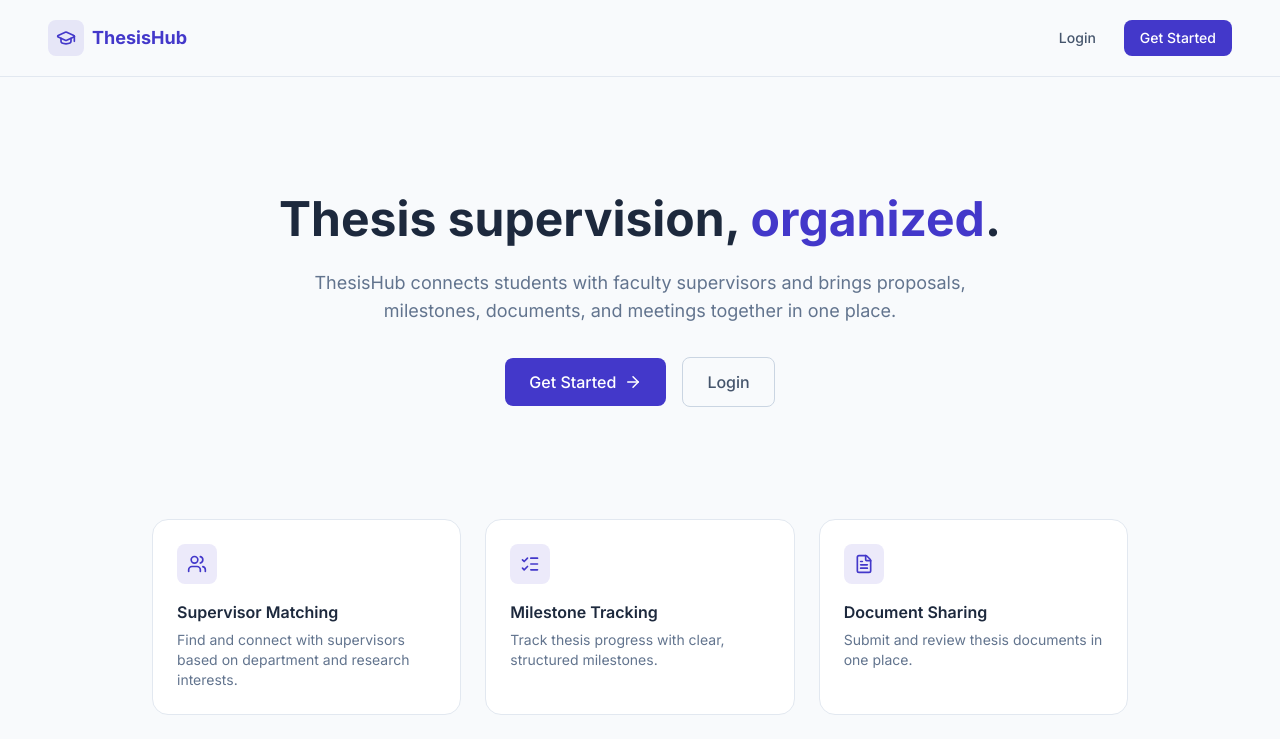
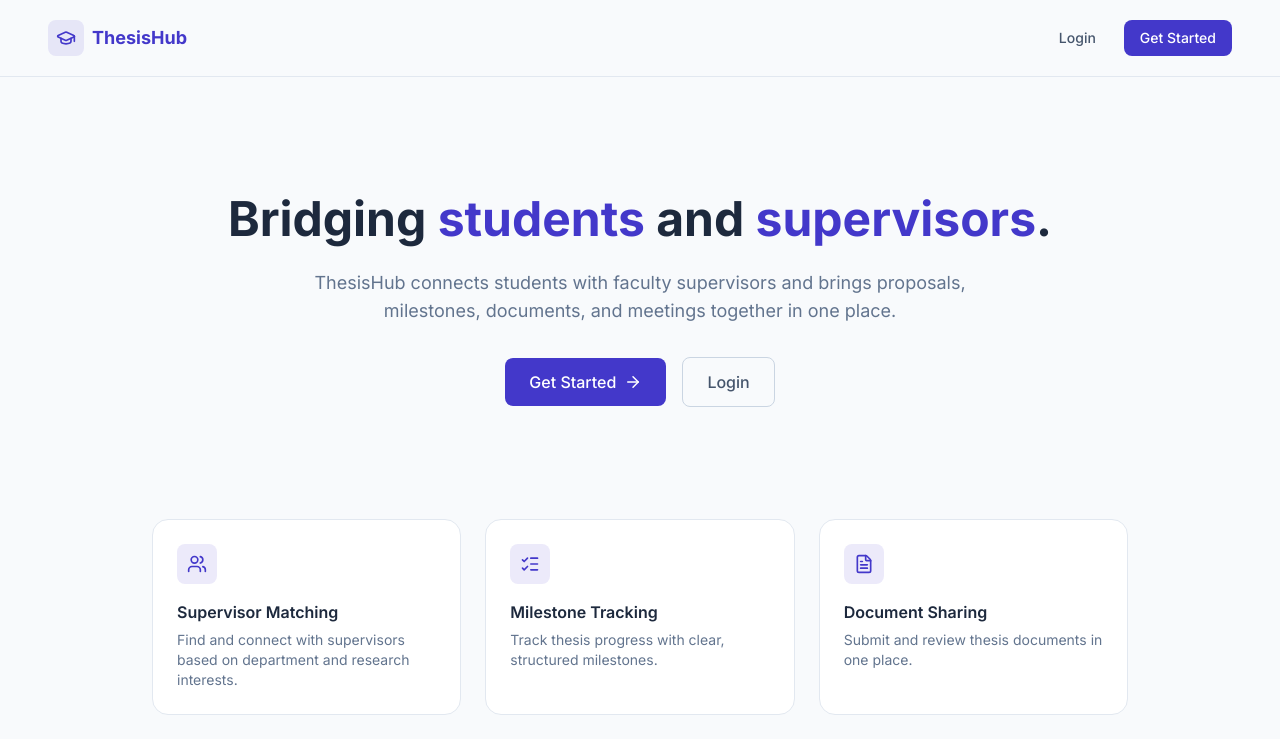
Before and after one commit to zoyarasool/thesishub, a React (Vite) app in the folder client/: page / in a window 1280 px wide. Shown: the top 739 px of the page. Built offline with nearby package versions, Linux system fonts and the light colour scheme.

Commit message:
Update landing page headline

```diff
--- a/client/src/pages/Landing.jsx
+++ b/client/src/pages/Landing.jsx
@@ -39,9 +39,9 @@ export default function Landing() {
 
       {/* Hero */}
       <section className="max-w-4xl mx-auto text-center px-6 py-20 md:py-28">
-        <h1 className="text-4xl md:text-5xl font-bold text-slate-800 dark:text-slate-100 leading-tight">
-          Thesis supervision, <span className="text-primary">organized</span>.
-        </h1>
+       <h1 className="text-4xl md:text-5xl font-bold text-slate-800 dark:text-slate-100 leading-tight">
+  Bridging <span className="text-primary">students</span> and <span className="text-primary">supervisors</span>.
+</h1>
         <p className="text-lg text-slate-500 dark:text-slate-400 mt-5 max-w-2xl mx-auto">
           ThesisHub connects students with faculty supervisors and brings proposals, milestones,
           documents, and meetings together in one place.
```
